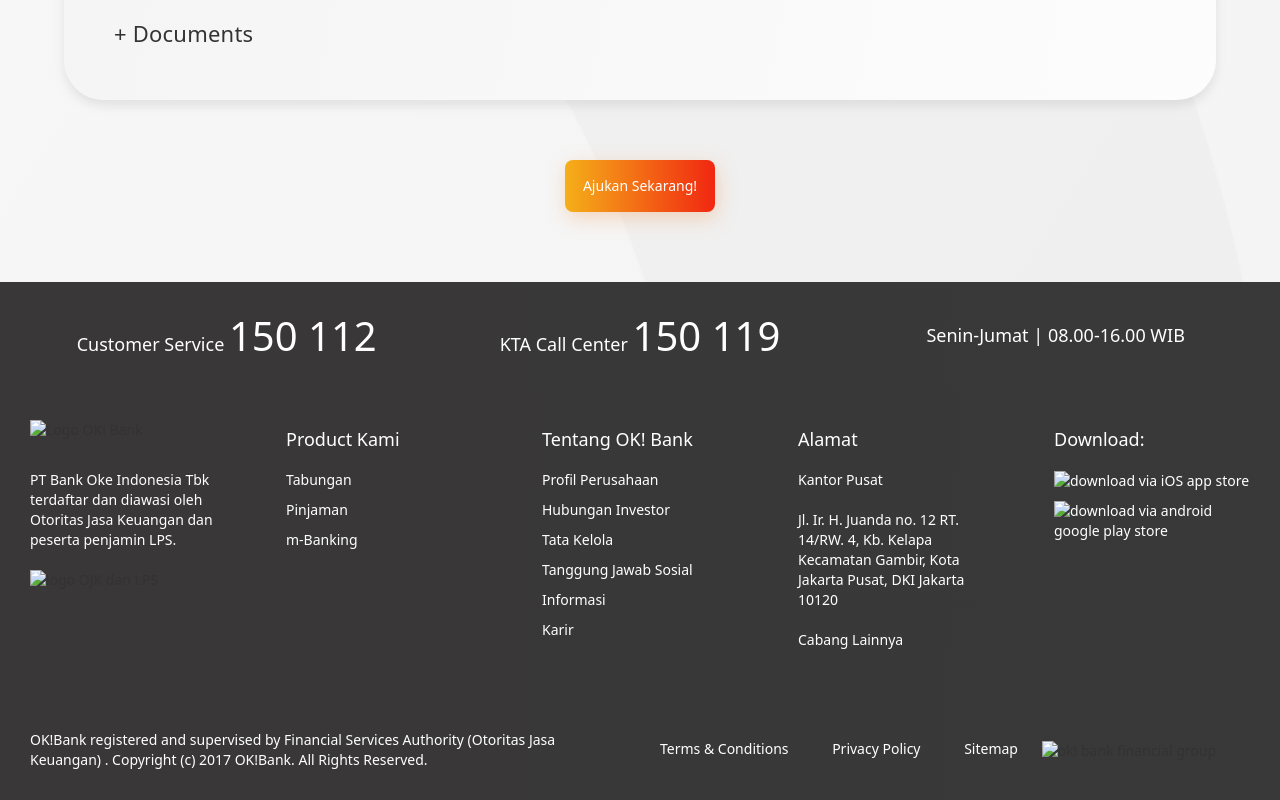
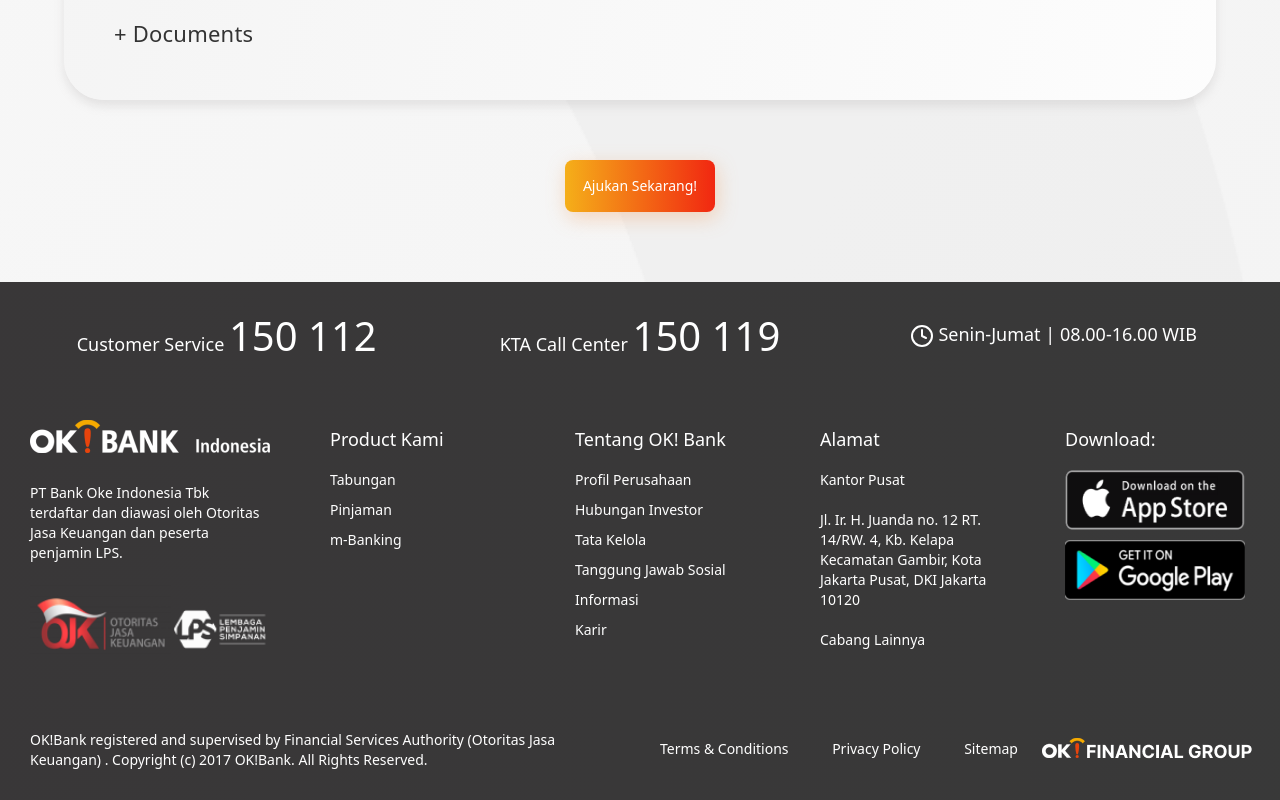
Before and after one commit to arsptr/OK-Bank, a plain HTML site: page index.html in a window 1280 px wide. Shown: the part 1685-2485 px from the top of the page. Drawn offline with nearby package versions, Linux system fonts and the light colour scheme; the site is published under a folder, as on GitHub Pages, so addresses that start at the root find nothing.

Commit message:
clean /asset to asset so the image can be show at github pages

```diff
--- a/index.html
+++ b/index.html
@@ -168,7 +168,7 @@
             </div>
             <div class="cs__section">
                 <h4>
-                    <img src="/asset/icon-clock.svg" alt="">
+                    <img src="asset/icon-clock.svg" alt="">
                     Senin-Jumat | 08.00-16.00 WIB
                 </h4>
             </div>
@@ -183,12 +183,12 @@
         <div class="footer__links">
             <div class="footer__links__wrapper">
                 <div class="footer__links__item">
-                    <img class="logo__about" src="/asset/logo__about.png" alt="Logo OK! Bank">
+                    <img class="logo__about" src="asset/logo__about.png" alt="Logo OK! Bank">
                     <p>PT Bank Oke Indonesia Tbk terdaftar dan diawasi oleh Otoritas Jasa Keuangan dan
                         peserta
                         penjamin LPS.
                     </p>
-                    <img class=" logo__ojk__lps" src="/asset/ojk-lps-logo.png" alt="logo OJK dan LPS">
+                    <img class=" logo__ojk__lps" src="asset/ojk-lps-logo.png" alt="logo OJK dan LPS">
                 </div>
                 <div class="footer__links__item">
                     <h4>Product Kami</h4>
@@ -219,9 +219,9 @@
                 </div>
                 <div class="footer__links__item">
                     <h4 class="ok__bank__headline">Download:</h4>
-                    <a href="#"><img class="app__store" src="/asset/app-store-img.png"
+                    <a href="#"><img class="app__store" src="asset/app-store-img.png"
                             alt="download via iOS app store"></a>
-                    <a href="#"><img class="google__play" src="/asset/google-play-img.png"
+                    <a href="#"><img class="google__play" src="asset/google-play-img.png"
                             alt="download via android google play store"></a>
                 </div>
             </div>
@@ -236,7 +236,7 @@
                     <a href="#">Terms & Conditions</a>
                     <a href="#">Privacy Policy</a>
                     <a href="#">Sitemap</a>
-                    <img src="/asset/ok_financial_group.png" alt="ok! bank financial group">
+                    <img src="asset/ok_financial_group.png" alt="ok! bank financial group">
                 </div>
             </div>
         </section>
```
Also changed, not shown: form-KTA.html (+10 -10 lines).
